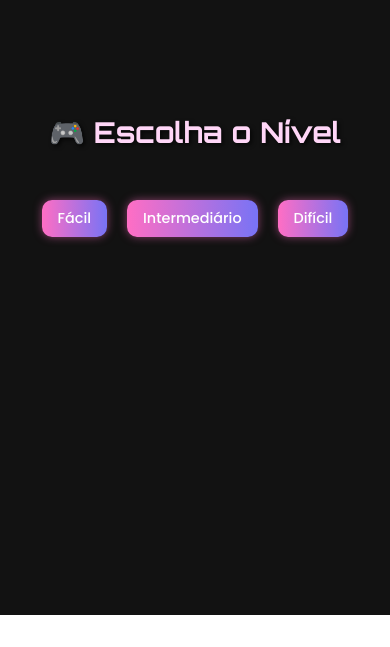
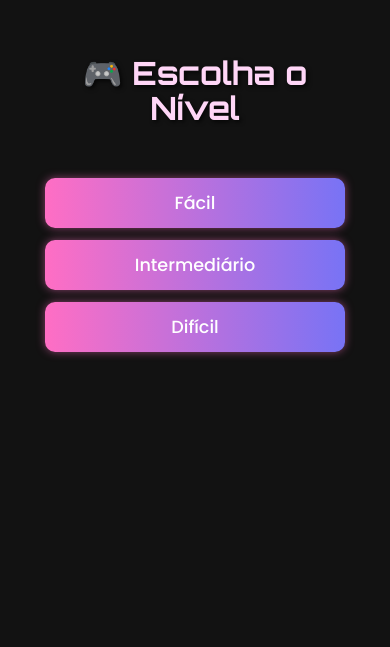
Before and after one commit to joyceaguiar/memory-game, a React (Vite) app in the folder frontend/: page / in a window 390 px wide. Shown: the part 295-942 px from the top of the page. Before the commit the page ends 910 px from the top, so only its background shows below. Built offline with nearby package versions, Linux system fonts and the light colour scheme.

Commit message:
Update GameBoard.css

```diff
--- a/frontend/src/components/GameBoard.css
+++ b/frontend/src/components/GameBoard.css
@@ -241,49 +241,54 @@
 
 /* 📱 Para telas até 768px (celulares e tablets pequenos) */
 @media (max-width: 768px) {
-  .container {
+  html, body {
+    overflow-x: hidden;
+  }
+
+  .container,
+  .tela-inicial {
     padding: 1rem;
+    max-width: 100vw;
+    overflow-x: hidden;
+  }
+
+  .board-fácil {
+    grid-template-columns: repeat(3, 1fr);
+  }
+
+  .board-intermediário {
+    grid-template-columns: repeat(4, 1fr);
+  }
+
+  .board-difícil {
+    grid-template-columns: repeat(5, 1fr);
+  }
+
+  .card {
+    font-size: 1.3rem;
+    width: 100%;
+    aspect-ratio: 1 / 1;
+  }
+
+  .botoes-nivel {
+    flex-direction: column;
+    gap: 12px;
+    width: 100%;
+  }
+
+  .botoes-nivel button {
+    width: 100%;
+    max-width: 300px;
+    margin: 0 auto;
   }
 
   .titulo {
-    font-size: 1.8rem;
-  }
-
-  .card {
-    width: 60px;
-    height: 60px;
-    font-size: 1.5rem;
-  }
-
-  .board-fácil {
-    grid-template-columns: repeat(3, 60px);
-  }
-
-  .board-intermediário {
-    grid-template-columns: repeat(4, 60px);
-  }
-
-  .board-difícil {
-    grid-template-columns: repeat(5, 60px);
-  }
-
-  button, .botoes-nivel button {
-    font-size: 0.9rem;
-    padding: 8px 16px;
+    font-size: 2rem;
+    padding: 0 1rem;
   }
 
   .barra-tempo {
-    width: 90%;
-    height: 40px;
-  }
-
-  .ranking-container {
     width: 100%;
-    font-size: 0.8rem;
-    overflow-x: auto;
-  }
-
-  table th, table td {
-    padding: 4px 8px;
+    max-width: 400px;
   }
 }
```
